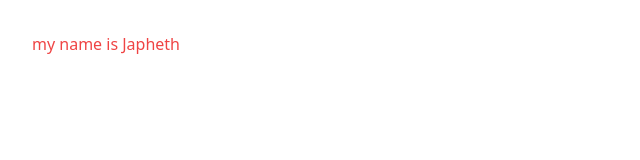
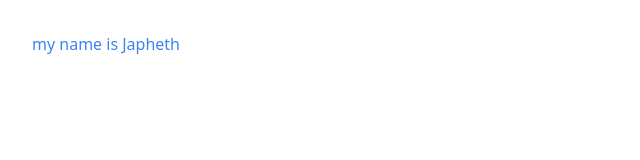
Before and after one commit to JaphethJoshua2/celeb, a Vue app: page / in a window 1280 px wide. Shown: the top 160 px of the page, without its empty margins (0-640 px from the left). Built offline with nearby package versions, Linux system fonts and the light colour scheme.

Commit message:
Update App.vue

```diff
--- a/src/App.vue
+++ b/src/App.vue
@@ -1,3 +1,3 @@
 <template>
-<h1 class="text-red-500 m-8">my name is Japheth</h1>
+<h1 class="text-blue-500 m-8">my name is Japheth</h1>
 </template>
```
